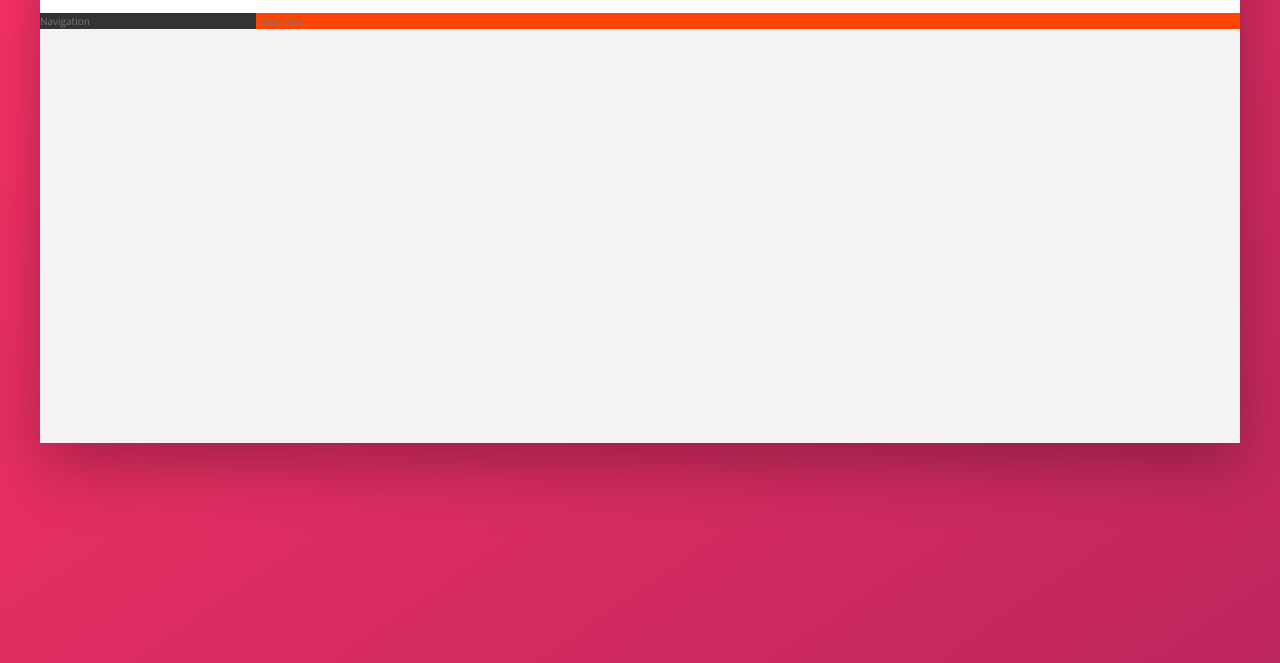
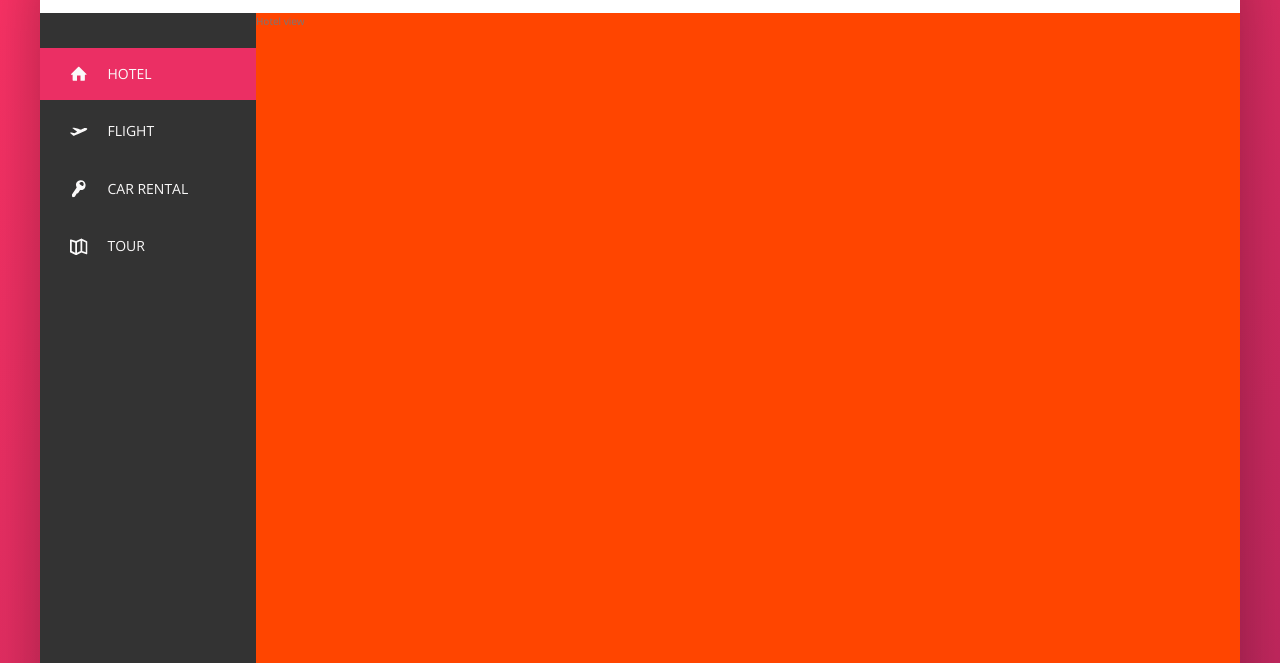
Before and after one commit to maitandat1507/hotel_theme_flex, a website: page index.html in a window 1280 px wide. Shown: the part 137-800 px from the top of the page. Drawn offline with nearby package versions, Linux system fonts and the light colour scheme.

Commit message:
Finish sidebar

```diff
--- a/index.html
+++ b/index.html
@@ -47,7 +47,44 @@
 
             <div class="content">
                 <nav class="sidebar">
-                    Navigation
+                    <ul class="side-nav">
+                        <li class="side-nav__item side-nav__item--active">
+                            <a href="#" class="side-nav__link">
+                                <svg class="side-nav__icon">
+                                    <use xlink:href="img/sprite.svg#icon-home"></use>
+                                </svg>
+                                <span>Hotel</span>
+                            </a>
+                        </li>
+                        <li class="side-nav__item">
+                            <a href="#" class="side-nav__link">
+                                <svg class="side-nav__icon">
+                                    <use xlink:href="img/sprite.svg#icon-aircraft-take-off"></use>
+                                </svg>
+                                <span>Flight</span>
+                            </a>
+                        </li>
+                        <li class="side-nav__item">
+                            <a href="#" class="side-nav__link">
+                                <svg class="side-nav__icon">
+                                    <use xlink:href="img/sprite.svg#icon-key"></use>
+                                </svg>
+                                <span>Car rental</span>
+                            </a>
+                        </li>
+                        <li class="side-nav__item">
+                            <a href="#" class="side-nav__link">
+                                <svg class="side-nav__icon">
+                                    <use xlink:href="img/sprite.svg#icon-map"></use>
+                                </svg>
+                                <span>Tour</span>
+                            </a>
+                        </li>
+                    </ul>
+
+                    <div class="legal">
+                        &copy; 2017 by trillo. All rights reserved.
+                    </div>
                 </nav>
                 <main class="hotel-view">
                     Hotel view
--- a/sass/_components.scss
+++ b/sass/_components.scss
@@ -121,3 +121,79 @@
 
     &__user-name {}
 }
+
+
+
+
+//////////////////////////////////////
+//SIDE NAVIGATION
+.side-nav {
+    font-size: 1.4rem;
+    list-style: none;
+    margin-top: 3.5rem;
+
+    &__item {
+        position: relative;
+
+        &:not(:last-child) {
+            margin-bottom: .5rem;
+        }
+    }
+
+    &__item::before {
+        content: "";
+        position: absolute;
+        top: 0;
+        left: 0;
+        height: 100%;
+        width: 3px;
+        background-color: var(--color-primary);
+        transform: scaleY(0);
+        transition: transform .2s,
+                    width .4s cubic-bezier(1,0,0,1) .2s,
+                    background-color .1s;
+    }
+
+    &__item:hover::before,
+    &__item--active::before {
+        transform: scaleY(1);
+        width: 100%;
+    }
+
+    &__item:active::before {
+        background-color: var(--color-primary-light);
+    }
+
+    &__link:link,
+    &__link:visited {
+        color: var(--color-grey-light-1);
+        text-decoration: none;
+        text-transform: uppercase;
+        display: block;
+        padding: 1.5rem 3rem;
+        position: relative;
+        z-index: 10;
+
+        display: flex;
+        align-items: center;
+    }
+
+    &__icon {
+        width: 1.75rem;
+        height: 1.75rem;
+        margin-right: 2rem;
+        fill: currentColor;
+    }
+}
+
+
+
+
+//////////////////////////////////////
+// LEGAL TEXT
+.legal {
+    font-size: 1.2rem;
+    color: var(--color-grey-light-4);
+    text-align: center;
+    padding: 2.5rem;
+}
--- a/sass/_layout.scss
+++ b/sass/_layout.scss
@@ -26,11 +26,18 @@
     background-color: var(--color-grey-dark-1);
 
     flex: 0 0 18%;
+
+    display: flex;
+    flex-direction: column;
+    justify-content: space-between;
 }
 
 .hotel-view {
     background-color: #fff;
+
+    // TEST
     background-color: orangered;
+    height: 80rem;
 
     flex: 1;
 }
```
Also changed, not shown: css/style.css.
